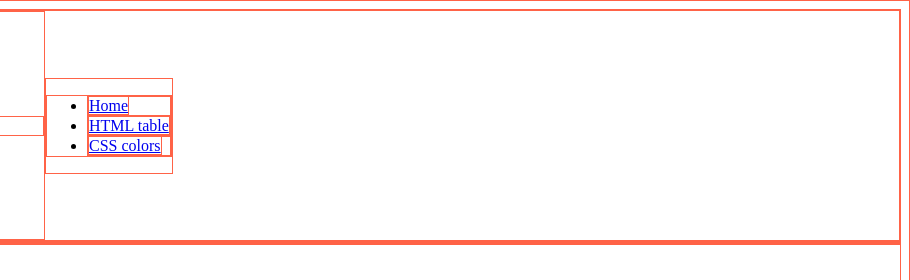
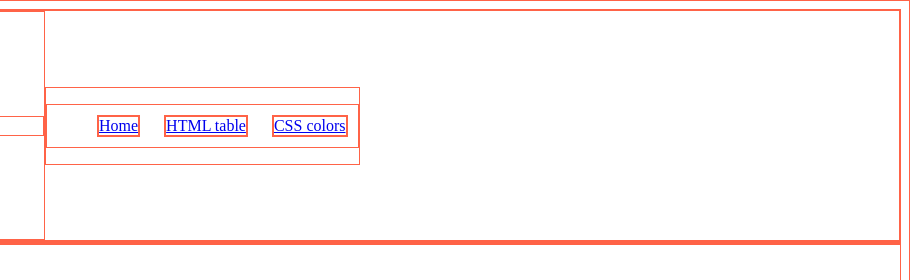
Before and after one commit to DennisSvenss0n/practice, a plain HTML site: page index.html in a window 1280 px wide. Shown: the top 280 px of the page, 370-1280 px from the left. Drawn offline with Linux system fonts and the light colour scheme.

Commit message:
modified CSS

```diff
--- a/styles.css
+++ b/styles.css
@@ -30,4 +30,12 @@ header img {
 }
 
 
+
+nav li {
+    display: inline-flex;
+    margin: 10px;
+
+}
+
+
 /* Main part of webpage */
```
